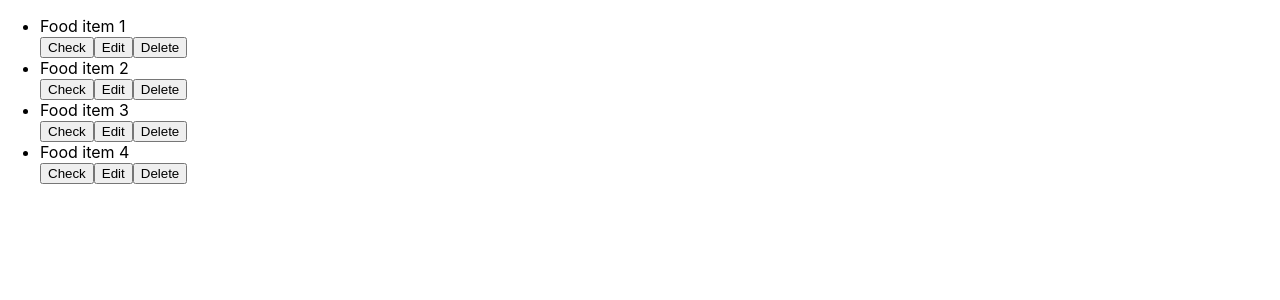
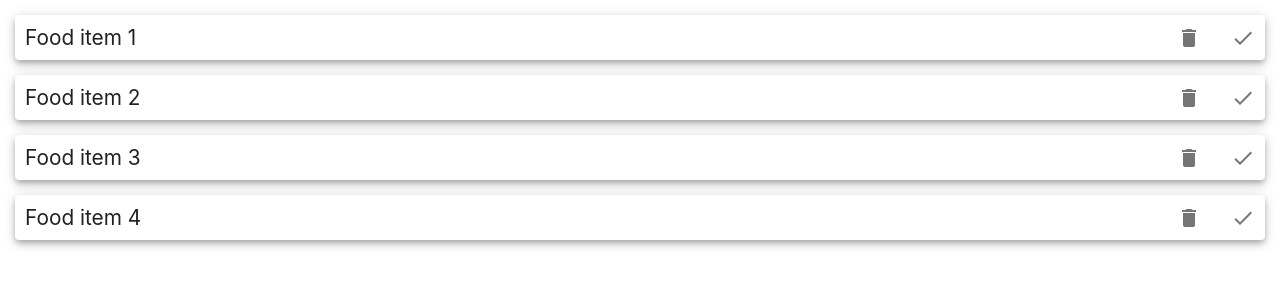
Before and after one commit to jaygarza1982/open-grocery, a React (Create React App) app in the folder web/: page /list in a window 1280 px wide. Shown: the top 300 px of the page. Built offline with nearby package versions, Linux system fonts and the light colour scheme; the HTML template or start-up script is replaced by a standard one.

Commit message:
Grocery list styling

```diff
--- a/web/src/components/GroceryItem.jsx
+++ b/web/src/components/GroceryItem.jsx
@@ -1,6 +1,8 @@
 import React from 'react';
 import { useRecoilState } from 'recoil';
 import { listItemsAtom } from '../atmos';
+import { IconButton } from '@mui/material';
+import { Check, Delete, Edit } from '@mui/icons-material';
 
 const GroceryItem = ({ item }) => {
 
@@ -20,13 +22,18 @@ const GroceryItem = ({ item }) => {
     }
 
     return (
-        <div className="list-item">
-            <li>
+        <div className="grocery-list-item">
+            <div className="grocery-item-text">
                 {item?.item}
-            </li>
-            <button onClick={checkItem}>Check</button>
-            <button onClick={editItem}>Edit</button>
-            <button onClick={deleteItem}>Delete</button>
+            </div>
+            <div className="grocery-item-controls">
+                <IconButton onClick={deleteItem}>
+                    <Delete />
+                </IconButton>
+                <IconButton onClick={checkItem}>
+                    <Check />
+                </IconButton>
+            </div>
         </div>
     );
 }
--- a/web/src/components/GroceryList.jsx
+++ b/web/src/components/GroceryList.jsx
@@ -2,6 +2,7 @@ import React, { useEffect } from 'react';
 import { useRecoilState } from 'recoil';
 import { listItemsAtom } from '../atmos';
 import GroceryItem from './GroceryItem';
+import { Paper } from '@mui/material'
 
 const GroceryList = () => {
 
@@ -22,16 +23,16 @@ const GroceryList = () => {
 
     return (
         <div className="grocery-list">
-            <ul>
-                {
-                    listItems?.map(listItem => (
+            {
+                listItems?.map(listItem => (
+                    <Paper elevation={5}>
                         <GroceryItem
                             key={`item-${listItem?.item_id}`}
                             item={listItem}
                         />
-                    ))
-                }
-            </ul>
+                    </Paper>
+                ))
+            }
         </div>
     );
 }
--- a/web/src/index.css
+++ b/web/src/index.css
@@ -11,3 +11,30 @@ code {
   font-family: source-code-pro, Menlo, Monaco, Consolas, 'Courier New',
     monospace;
 }
+
+.grocery-list {
+  display: grid;
+  gap: 15px;
+  margin: 15px;
+}
+
+.grocery-list-item {
+  padding: 10px;
+  display: grid;
+  grid-template-columns: 1fr auto;
+}
+
+.grocery-item-text {
+  font-size: 1.3rem;
+}
+
+.grocery-item-controls {
+  display: grid;
+  grid-template-columns: repeat(2, 1fr);
+  gap: 30px;
+}
+
+/* Force no padding on MUI buttons */
+.MuiButtonBase-root {
+  padding: 0 !important;
+}
```
